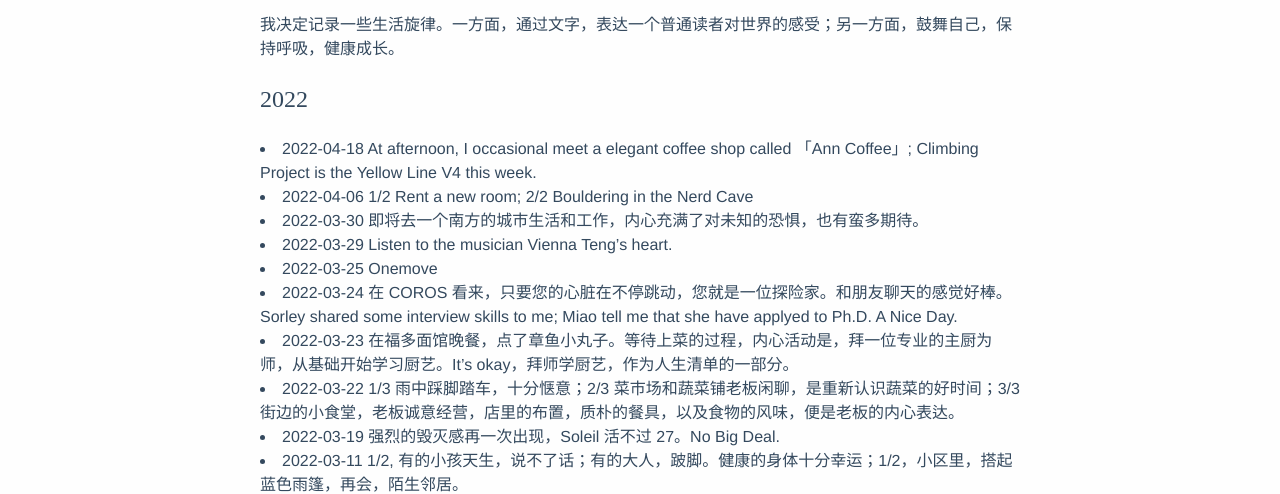
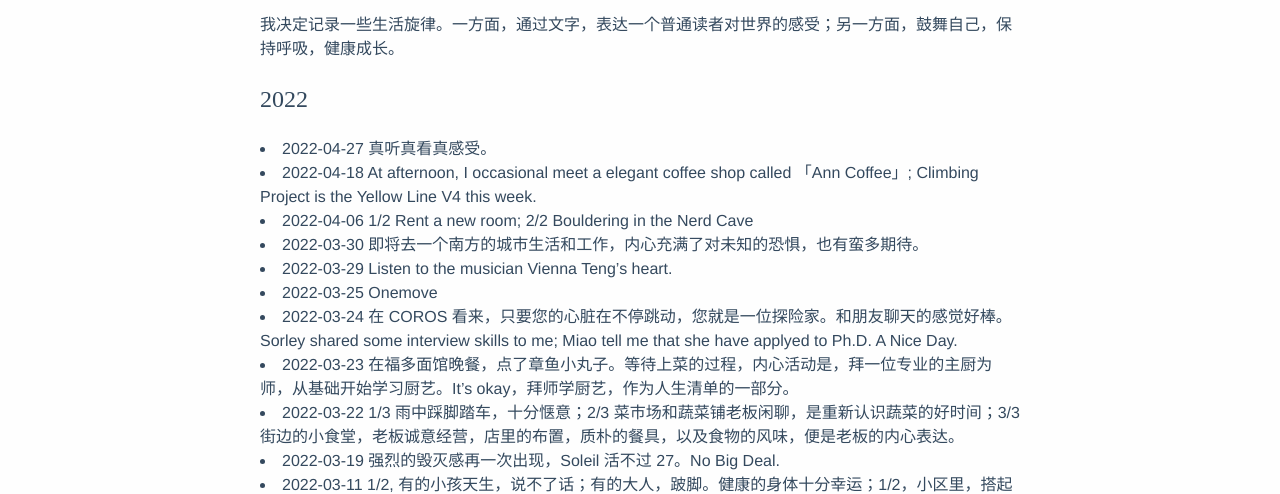
Before and after one commit to estrm/estrm.github.io, a plain HTML site: page story/index.html in a window 1280 px wide. Shown: the part 304-798 px from the top of the page. Drawn offline with Linux system fonts and the light colour scheme; a script that the page names is missing; a web font is replaced by a local one.

Commit message:
Site updated: 2022-04-28 01:10:46

```diff
--- a/story/index.html
+++ b/story/index.html
@@ -96,6 +96,7 @@
 <h1 id="Story"><a href="#Story" class="headerlink" title="Story"></a>Story</h1><p>时间过得太快，流逝的时间，带走了我的一部分记忆，与朋友们同甘共苦的记忆，美好的瞬间，一段难忘的对话，一个礼物，一首中二的歌，一朵不怎么好看的小花。</p>
 <p>我决定记录一些生活旋律。一方面，通过文字，表达一个普通读者对世界的感受；另一方面，鼓舞自己，保持呼吸，健康成长。</p>
 <h2 id="2022"><a href="#2022" class="headerlink" title="2022"></a>2022</h2><ul>
+<li>2022-04-27 真听真看真感受。</li>
 <li>2022-04-18 At afternoon, I occasional meet a elegant coffee shop called 「Ann Coffee」; Climbing Project is the Yellow Line V4 this week.</li>
 <li>2022-04-06 1/2 Rent a new room; 2/2 Bouldering in the Nerd Cave</li>
 <li>2022-03-30 即将去一个南方的城市生活和工作，内心充满了对未知的恐惧，也有蛮多期待。</li>
```
